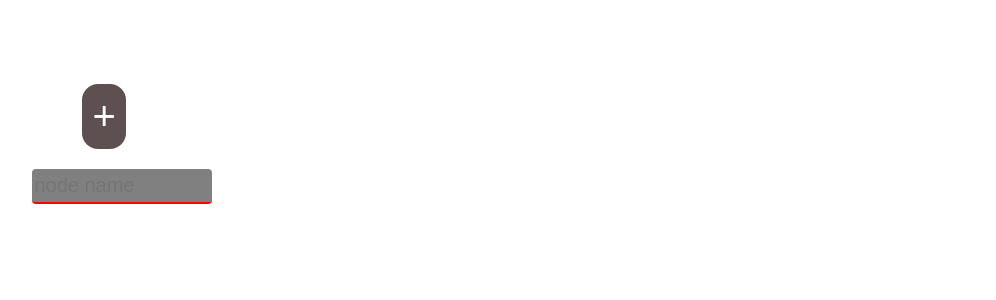
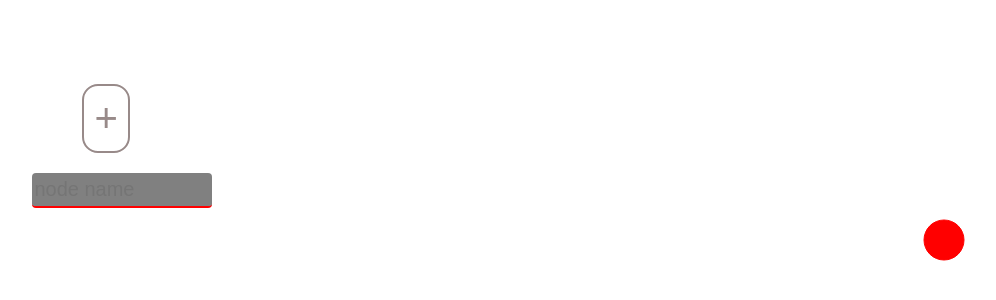
Before and after one commit to locoplains13/NodeGraphViewer, a Vue app: page / in a window 1280 px wide. Shown: the part 210-510 px from the top of the page, without its empty margins (6-1002 px from the left). Built offline with nearby package versions, Linux system fonts and the light colour scheme.

Commit message:
button is hoverable, changes color on hover

```diff
--- a/src/components/courseCircle.vue
+++ b/src/components/courseCircle.vue
@@ -28,7 +28,7 @@
       </svg>
     </div>
     <div class="bContainer">
-      <button id="btn" @click="addCircle">+</button>
+      <button id="btn" @click="addCircle()">+</button>
       <br />
       <input
         id="inputName"
@@ -42,10 +42,10 @@
       v-for="(item, index) in items"
       :key="index"
       class="draggable"
+      id="0"
       ref="draggable"
       @mousedown="startDrag($event, index)"
       v-on:click.ctrl="handleKeyDown(index)"
-      tabindex="0"
       :style="{ left: item.x + 'px', top: item.y + 'px' }"
     >
       <IconCircle />
@@ -63,18 +63,25 @@ const lines = ref([]);
 const offset = ref({ x: 0, y: 0, index: null });
 const lastSelectedCircle = ref(null);
 
+items.value.push({ x: 900, y: 400, dragging: false, cName: "Course 1", id: 0 });
+
+var countId = 0;
+
 const addCircle = () => {
   if (document.getElementById("inputName").value === "") {
     alert("Please enter a course name");
     return;
   }
   const button = document.getElementById("btn").getBoundingClientRect();
+
   items.value.push({
     x: button.x + button.width,
     y: button.y - button.height / 3,
     dragging: false,
     cName: document.getElementById("inputName").value,
+    id: countId,
   });
+  countId++;
 };
 
 const startDrag = (event, index) => {
@@ -155,9 +162,9 @@ body {
 }
 
 #btn {
-  background-color: rgb(94, 80, 80);
-  border: none;
-  color: white;
+  background-color: rgba(94, 80, 80, 0);
+  border: 2px solid #988a89;
+  color: #988a89;
   padding: 10px;
   margin-left: 50px;
   margin-bottom: 20px;
@@ -165,8 +172,13 @@ body {
   font-size: 40px;
   border-radius: 1rem;
   cursor: pointer;
+  transition-duration: 0.4s;
 }
 
+#btn:hover {
+  background-color: #988a89;
+  color: white;
+}
 .bContainer {
   display: block;
   position: fixed;
--- a/src/components/icons/IconCircle.vue
+++ b/src/components/icons/IconCircle.vue
@@ -1,5 +1,5 @@
 <template>
   <svg width="100" height="100" xmlns="http://www.w3.org/2000/svg">
-    <circle cx="50" cy="50" r="20" stroke="red" stroke-width="4" fill="red" />
+    <circle cx="50" cy="50" r="20" stroke="red" stroke-width="1" fill="red" />
   </svg>
 </template>
```
